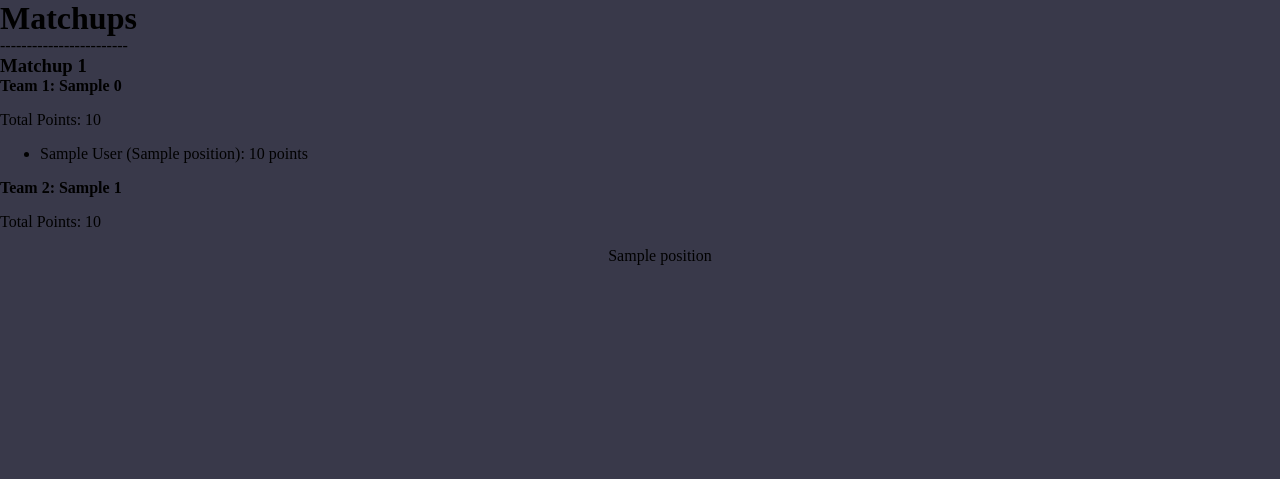
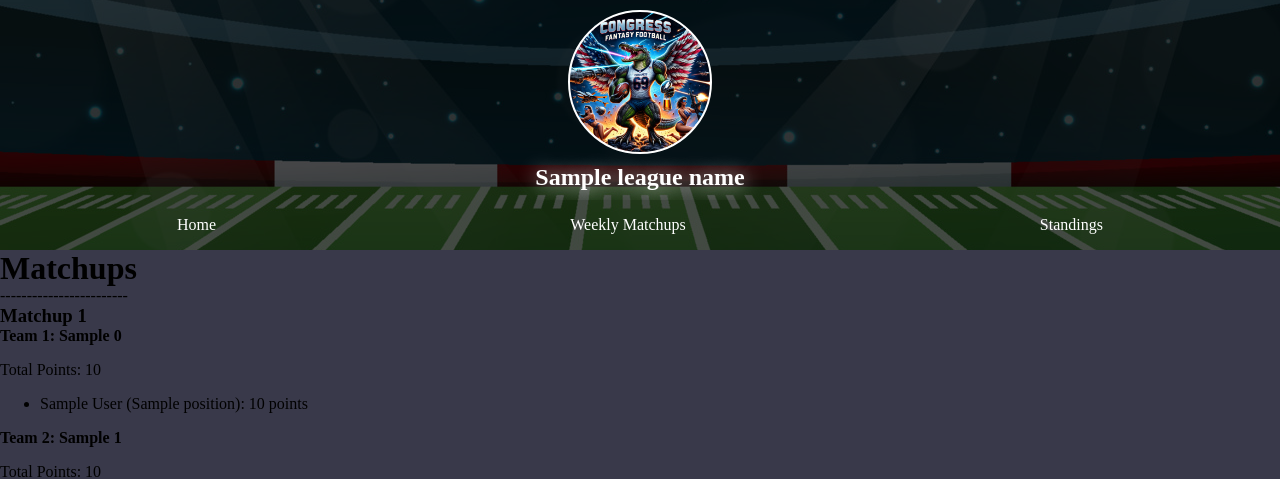
Before and after one commit to AlecCCC/FantasyFootball, a Django app: template HomePage/templates/Matches/matchups.html in a window 1280 px wide. Shown: the top 479 px of the page. Run offline with Django 4.2, Linux system fonts and the light colour scheme; the template is opened without the code that fills it: most values are stand-ins (such as "Sample title", 1, 10 or a date in 2020).

Commit message:
-maded index include header template.
-added links to header for weekly matchups and home page.

```diff
--- a/HomePage/templates/Matches/matchups.html
+++ b/HomePage/templates/Matches/matchups.html
@@ -1,4 +1,5 @@
 {% load static %}
+{% include 'header.html' %}
 <link rel="stylesheet" type="text/css" href="{% static 'css/project_common_styles.css' %}">
 
 <html>
--- a/templates/header.html
+++ b/templates/header.html
@@ -10,8 +10,8 @@
     </div>
     <div class="links">
         <ul class="flex_row justify_content_space_around">
-            <li><a href="">Home</a></li>
-            <li><a href="">Weekly Matchups</a></li>
+            <li><a href="{% url 'index' league_id=league_id %}">Home</a></li>
+            <li><a href="{% url 'matchups' league_id=league_id %}">Weekly Matchups</a></li>
             <li><a href="">Standings</a></li>
         </ul>
     </div>
```
